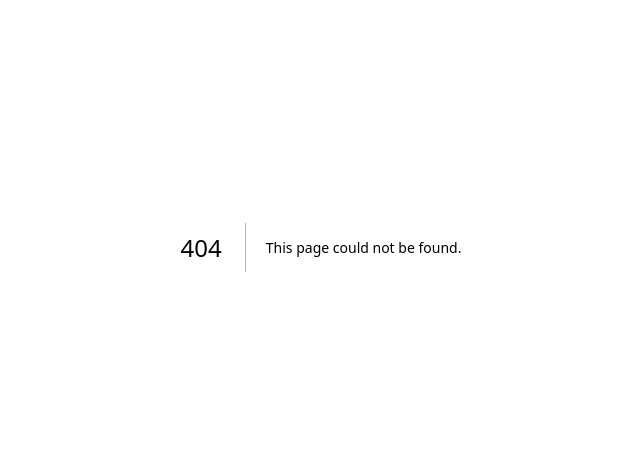
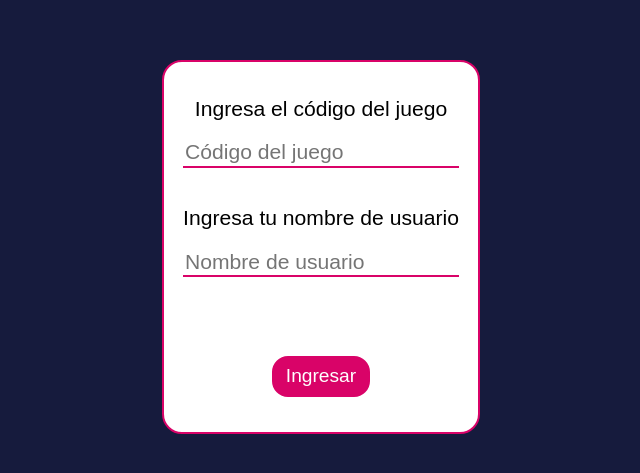
Before and after one commit to RAH-Code-dev/memorama, a Next.js app in the folder frontend/: page /Jugar in a window 1280 px wide. Before the commit this address had no page. Shown: the part 153-626 px from the top of the page, without its empty margins (319-959 px from the left). Built offline with nearby package versions, Linux system fonts and the light colour scheme.

Commit message:
cambio de css a module.css

```diff
--- a/frontend/src/app/formIngreso/page.jsx
+++ b/frontend/src/app/Jugar/page.jsx
@@ -1,18 +1,14 @@
-import "@/styles/pages/formularioIngreso.css";
+import styles from "@/styles/pages/formularioIngreso.module.css";
+import Link from "next/link";
 
 function FormularioIngreso() {
   return (
-    <>
-      {/* <section className="box3">
-        <p>Contenedor ejemplo</p>
-      </section>
-      <br />
-      <br /> */}
-      <section className="box">
-        <form action="" id="ingresar-form">
+    <div className={styles.container}>
+      <section className={styles.box}>
+        <form action="" id={styles.ingresarForm}>
           <label htmlFor="codigo">Ingresa el código del juego</label>
           <input
-            className="input"
+            className={styles.input}
             type="text"
             name="codigo"
             placeholder="Código del juego"
@@ -20,21 +16,18 @@ function FormularioIngreso() {
 
           <label htmlFor="nombre">Ingresa tu nombre de usuario</label>
           <input
-            className="input"
+            className={styles.input}
             type="text"
             name="nombre"
             placeholder="Nombre de usuario"
           />
 
-          <input type="submit" value="Ingresar" id="submit-btn" />
+          <Link href={"/board"} id={styles.submitBtn}>
+            Ingresar
+          </Link>
         </form>
       </section>
-      {/* <br />
-      <br />
-      <section className="box2">
-        <p>Contenedor ejemplo</p>
-      </section> */}
-    </>
+    </div>
   );
 }
 
--- a/frontend/src/app/page.js
+++ b/frontend/src/app/page.js
@@ -1,7 +1,11 @@
+import Inicio from "@/components/Inicio";
+
 export default function Home() {
   return (
     <div className="App">
-      <main id="background"></main>
+      <main id="background">
+        <Inicio />
+      </main>
     </div>
   );
 }
--- /dev/null
+++ b/frontend/src/styles/components/Inicio.module.css
@@ -0,0 +1,42 @@
+.container {
+  height: 100%;
+  display: flex;
+  align-items: center;
+  justify-content: center;
+  flex-direction: column;
+}
+
+.titleSec {
+  display: flex;
+  align-items: center;
+  justify-content: center;
+}
+
+.titleSec h1 {
+  font-size: 2rem;
+}
+
+.buttons {
+  display: flex;
+  align-items: center;
+  justify-content: center;
+  flex-direction: column;
+}
+
+.link {
+  background-color: #d90368;
+  padding: 0.7rem 1rem;
+  margin: 0.7rem 0;
+  border-radius: 16px;
+  text-decoration: none;
+  color: white;
+  border: solid 2px #d90368;
+  width: 10rem;
+  text-align: center;
+  transition: all ease 0.3s;
+}
+
+.link:hover {
+  background-color: white;
+  color: black;
+}
--- a/frontend/src/styles/pages/formularioIngreso.css
+++ /dev/null
@@ -1,107 +0,0 @@
-* {
-  margin: 0;
-  padding: 0;
-  font-family: "Montserrat", sans-serif;
-  font-optical-sizing: auto;
-  font-weight: 400;
-  font-style: normal;
-}
-
-html,
-body {
-  width: 100%;
-  height: 100%;
-}
-
-body {
-  display: flex;
-  align-items: center;
-  justify-content: center;
-  /* background-color: #332e3d; */
-  background-color: #161b3d;
-}
-
-.box3 {
-  background-color: white;
-  padding: 1.8rem 1rem;
-  border-radius: 20px;
-
-  text-align: center;
-
-  border: black solid 2px;
-  /* box-shadow: inset 0 0 5px #ff00ff, 0 0 25px #ff00ff; */
-}
-
-.box {
-  background-color: white;
-  padding: 1.8rem 1rem;
-  border-radius: 20px;
-  border: #d90368 solid 2px;
-  color: black;
-  /* border: #aa00ff solid 2px;
-  box-shadow: inset 0 0 5px #aa00ff, 0 0 25px #aa00ff; */
-}
-
-.box2 {
-  background-color: rgb(255, 255, 255);
-  padding: 1.8rem 1rem;
-  border-radius: 20px;
-  border: #8a2be2 solid 2px;
-  box-shadow: inset 0 0 5px #8a2be2, 0 0 25px #8a2be2;
-  text-align: center;
-}
-
-#ingresar-form {
-  display: flex;
-  align-items: center;
-  justify-content: center;
-  flex-direction: column;
-}
-
-#ingresar-form .input {
-  font-size: 1.1rem;
-  padding: 0 0.1rem;
-  padding-bottom: 0.1rem;
-  margin-top: 1rem;
-  margin-bottom: 2rem;
-  border: none;
-  outline: none;
-  border-bottom: #d90368 solid 2px;
-  /* box-shadow: inset #aa00ff 0px -5px 6px -7px, #aa00ff 0px 5px 6px -5px; */
-}
-
-#ingresar-form label {
-  font-size: 1.1rem;
-}
-
-/* #submit-btn {
-  margin-top: 5vh;
-  background-color: #fff446;
-  border: #fff446 solid 2px;
-  border-radius: 16px;
-  padding: 0.4rem 0.6rem;
-  transition: all 0.2s ease-in-out;
-}
-
-#submit-btn:hover {
-  cursor: pointer;
-  background-color: #544b64;
-  color: white;
-} */
-
-#submit-btn {
-  margin-top: 5vh;
-  padding: 0.4rem 0.6rem;
-  border-radius: 16px;
-  transition: all 0.3s ease-in-out;
-  cursor: pointer;
-  background-color: #d90368;
-  border: #d90368 solid 2px;
-  color: white;
-}
-
-#submit-btn:hover {
-  transform: scale(1.05);
-  background-color: white;
-  color: black;
-}
--- /dev/null
+++ b/frontend/src/styles/pages/formularioIngreso.module.css
@@ -0,0 +1,54 @@
+.container {
+  height: 100%;
+  display: flex;
+  align-items: center;
+  justify-content: center;
+}
+
+.box {
+  background-color: white;
+  padding: 1.8rem 1rem;
+  border-radius: 20px;
+  border: #d90368 solid 2px;
+  color: black;
+}
+
+#ingresarForm {
+  display: flex;
+  align-items: center;
+  justify-content: center;
+  flex-direction: column;
+}
+
+#ingresarForm .input {
+  font-size: 1.1rem;
+  padding: 0 0.1rem;
+  padding-bottom: 0.1rem;
+  margin-top: 1rem;
+  margin-bottom: 2rem;
+  border: none;
+  outline: none;
+  border-bottom: #d90368 solid 2px;
+}
+
+#ingresarForm label {
+  font-size: 1.1rem;
+}
+
+#submitBtn {
+  margin-top: 5vh;
+  padding: 0.4rem 0.6rem;
+  border-radius: 16px;
+  transition: all 0.3s ease-in-out;
+  cursor: pointer;
+  background-color: #d90368;
+  border: #d90368 solid 2px;
+  color: white;
+  text-decoration: none;
+}
+
+#submitBtn:hover {
+  transform: scale(1.05);
+  background-color: white;
+  color: black;
+}
```
Also changed, not shown: frontend/src/components/Inicio.jsx (added, +20 -0 lines).
